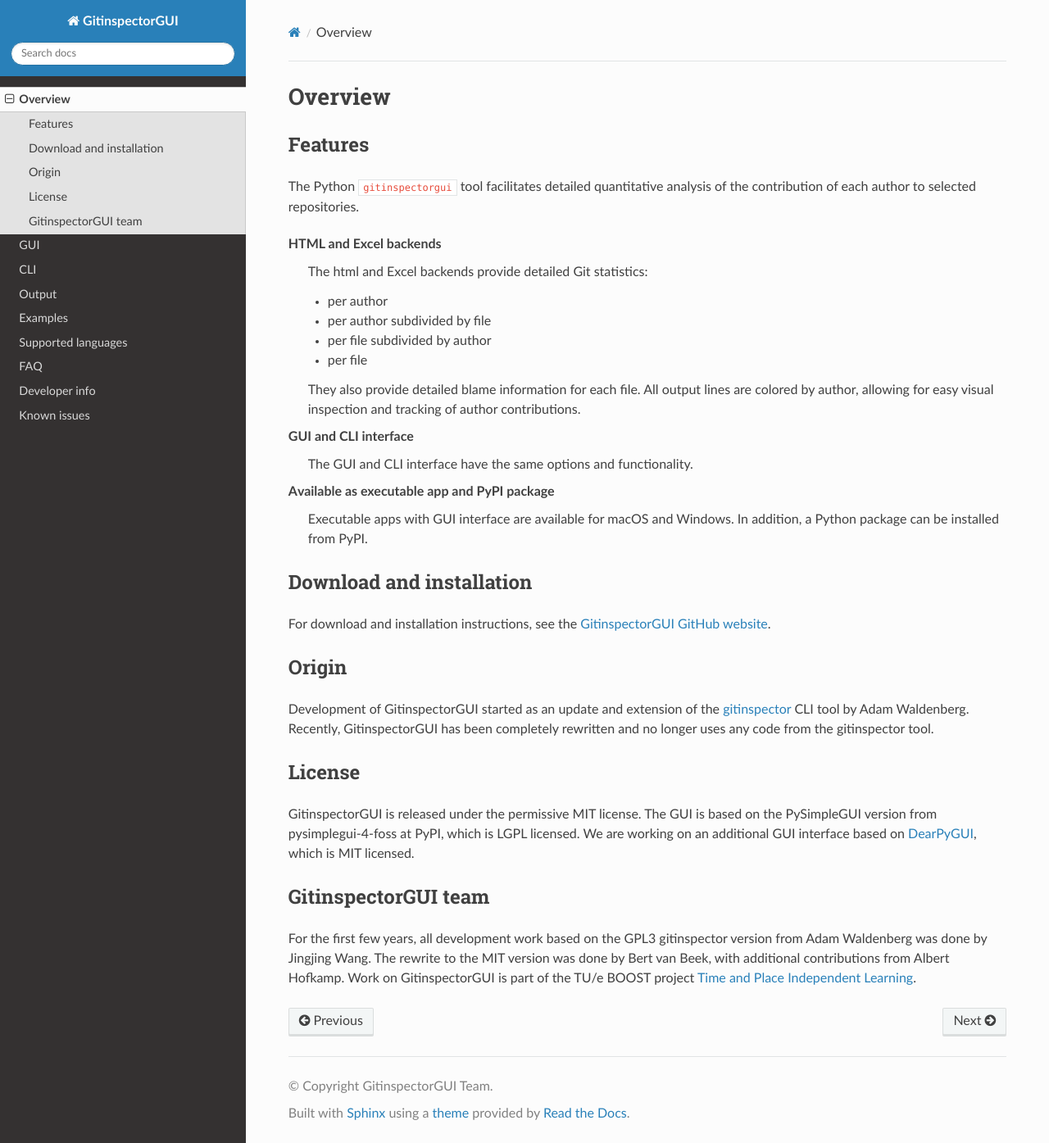
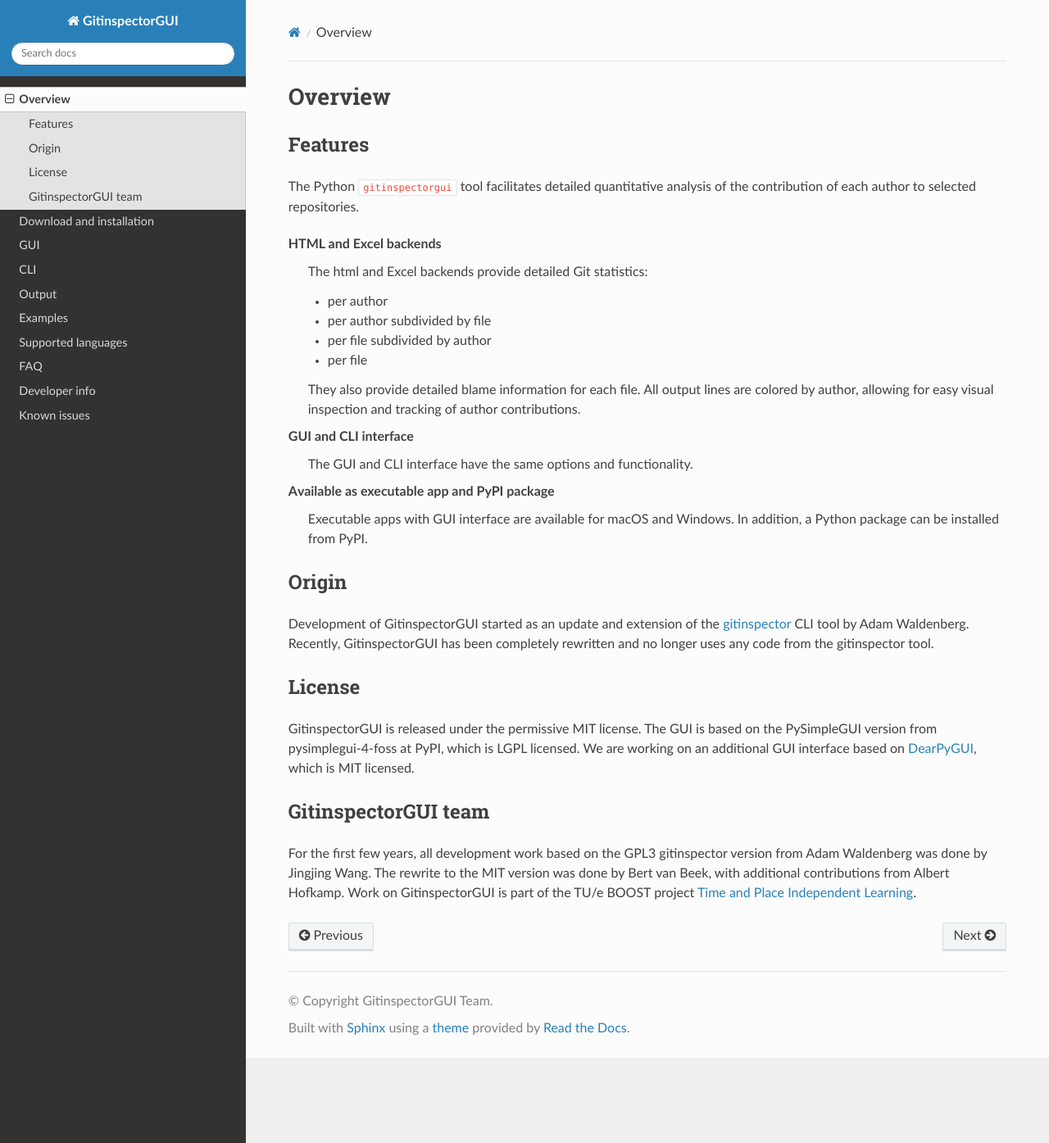
Before and after one commit to davbeek/gitinspectorgui-rtd, a Sphinx documentation site: the page built from docs/source/overview.rst, in a window 1280 px wide and 1395 px high. Shown: the whole window at 82% size. Built offline with Sphinx 7.4.7 and the Read the Docs theme 3.1.0, drawn with Linux system fonts in a browser that asks for light colours.

Commit message:
Separate and improve download and installation instructions

```diff
--- a/docs/source/index.rst
+++ b/docs/source/index.rst
@@ -5,6 +5,7 @@
   :maxdepth: 2
 
   overview
+  install
   GUI <gui>
   CLI <cli>
   output
--- a/docs/source/overview.rst
+++ b/docs/source/overview.rst
@@ -25,10 +25,6 @@
   Executable apps with GUI interface are available for macOS and Windows. In
   addition, a Python package can be installed from PyPI.
 
-Download and installation
--------------------------
-For download and installation instructions, see the `GitinspectorGUI GitHub
-website <https://github.com/davbeek/gitinspectorgui>`_.
 
 Origin
 ------
```
Also changed, not shown: docs/source/install.rst (added, +12 -0 lines).
